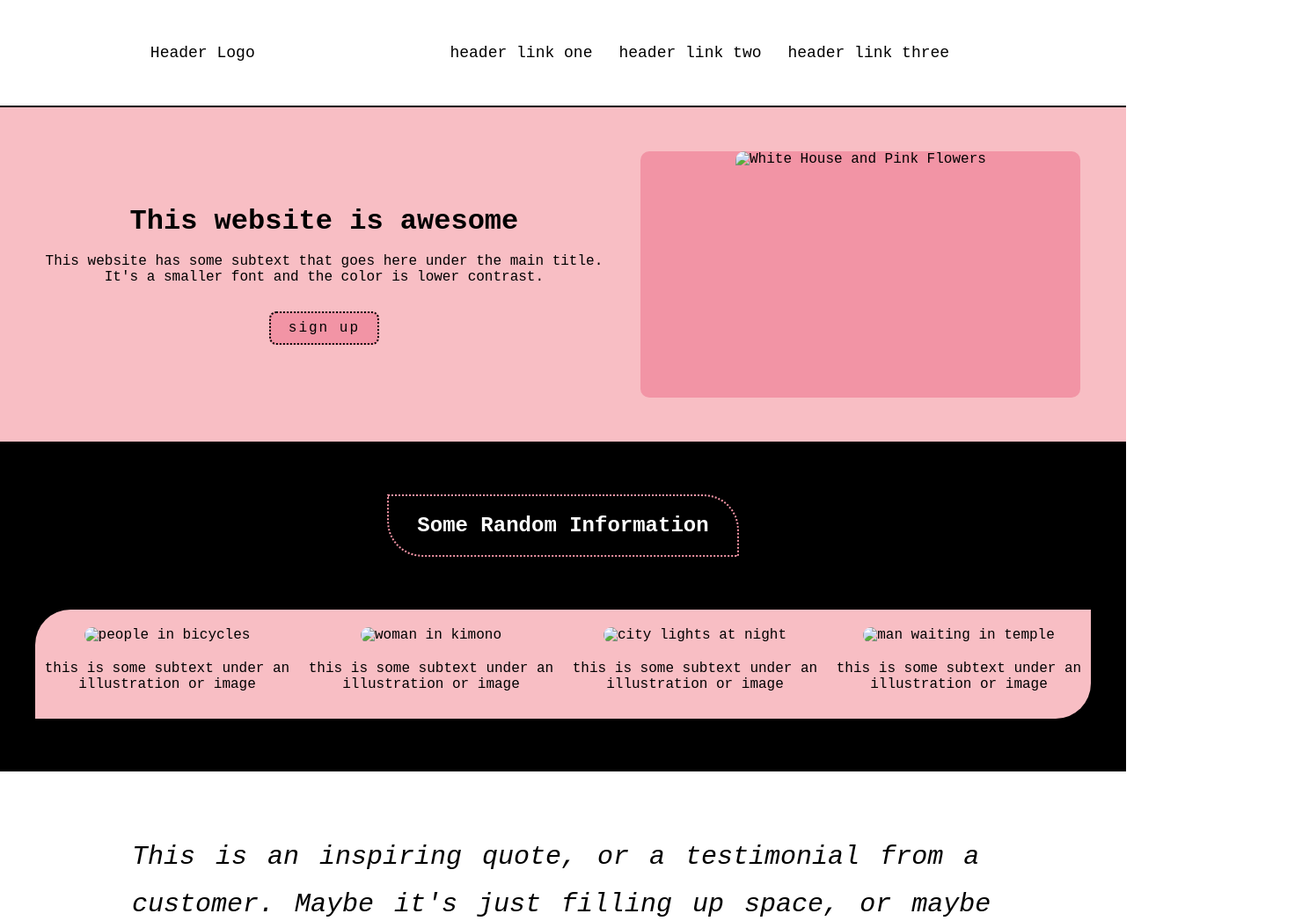
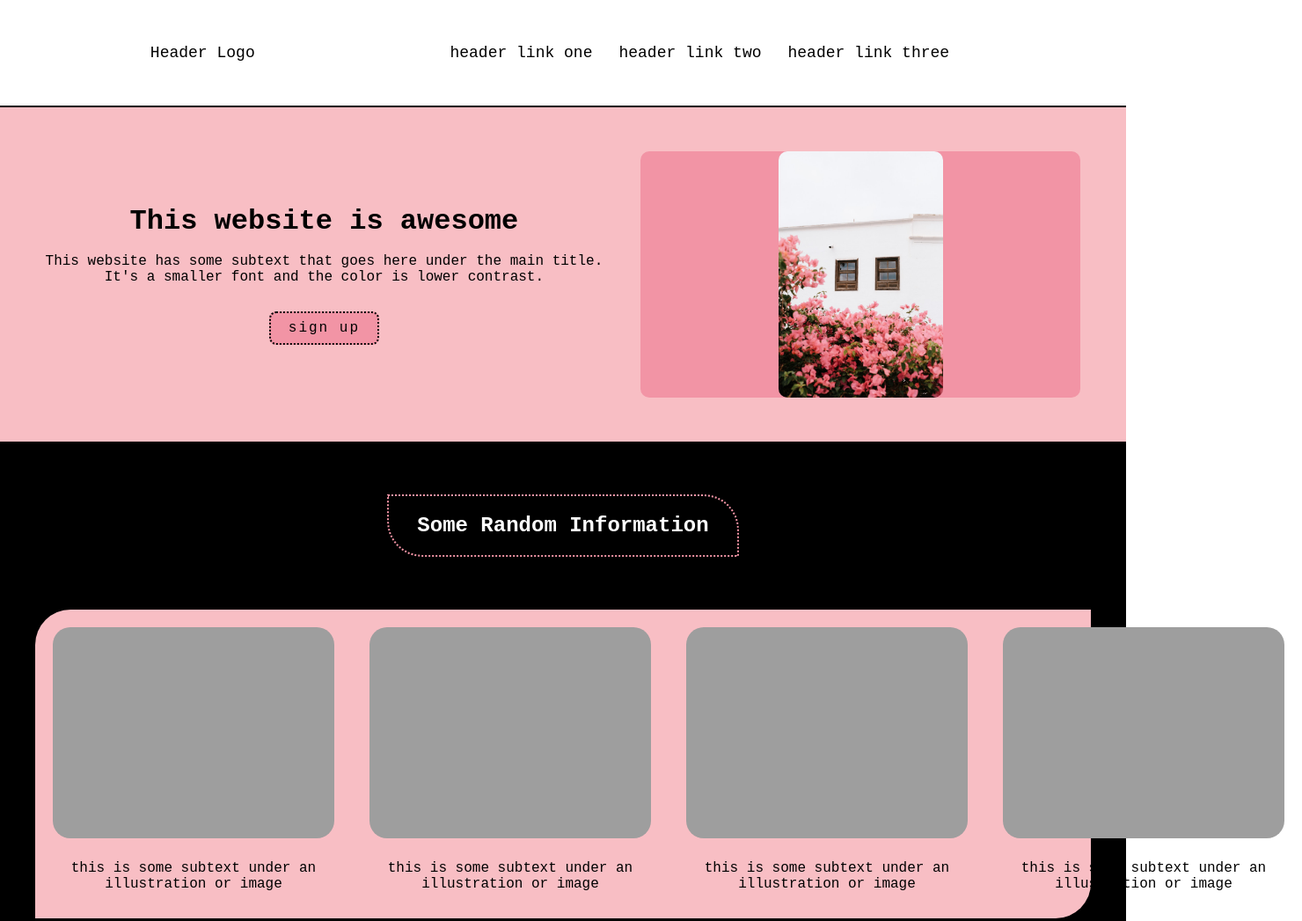
Before and after one commit to BlackCat13656/landing_page, a plain HTML site: page index.html in a window 1280 px wide. Shown: the top 1047 px of the page at 88% size, 1480 px wide, since content can reach past the window. Drawn offline with Linux system fonts and the light colour scheme; the site is published under a folder, as on GitHub Pages, so addresses that start at the root find nothing.

Commit message:
Corrected Page

```diff
--- a/index.html
+++ b/index.html
@@ -31,7 +31,7 @@
         <button class="button-style"><a href="https://www.theodinproject.com/">sign up</a></button>
       </div>
       <div class="body-image-container">
-        <img class="image" src="/img/mathias-reding-n8Z5aZbUcgc-unsplash.jpg" alt="White House and Pink Flowers">
+        <img class="image" src="img/mathias-reding-n8Z5aZbUcgc-unsplash.jpg" alt="White House and Pink Flowers">
       </div>
     </div>
   </div>
@@ -42,19 +42,19 @@
     </div>
     <div class="box-photo-container">
       <div class="box-photo">
-        <img src="/img/hanvin-cheong-YyGTNXI2vnk-unsplash.jpg" alt="people in bicycles">
+        <img src="img/hanvin-cheong-YyGTNXI2vnk-unsplash.jpg" alt="people in bicycles">
         <p>this is some subtext under an illustration or image</p>
       </div>
       <div class="box-photo">
-        <img src="/img/kouji-tsuru-6bpBtbDuOjE-unsplash.jpg" alt="woman in kimono">
+        <img src="img/kouji-tsuru-6bpBtbDuOjE-unsplash.jpg" alt="woman in kimono">
         <p>this is some subtext under an illustration or image</p>
       </div>
       <div class="box-photo">
-        <img src="/img/perry-merrity-ii--A112ixbgmk-unsplash.jpg" alt="city lights at night">
+        <img src="img/perry-merrity-ii--A112ixbgmk-unsplash.jpg" alt="city lights at night">
         <p>this is some subtext under an illustration or image</p>
       </div>
       <div class="box-photo">
-        <img src="/img/uc-berkeley-department-of-geography-ucG6_efr-d8-unsplash.jpg" alt="man waiting in temple">
+        <img src="img/uc-berkeley-department-of-geography-ucG6_efr-d8-unsplash.jpg" alt="man waiting in temple">
         <p>this is some subtext under an illustration or image</p>
       </div>
     </div>
```
